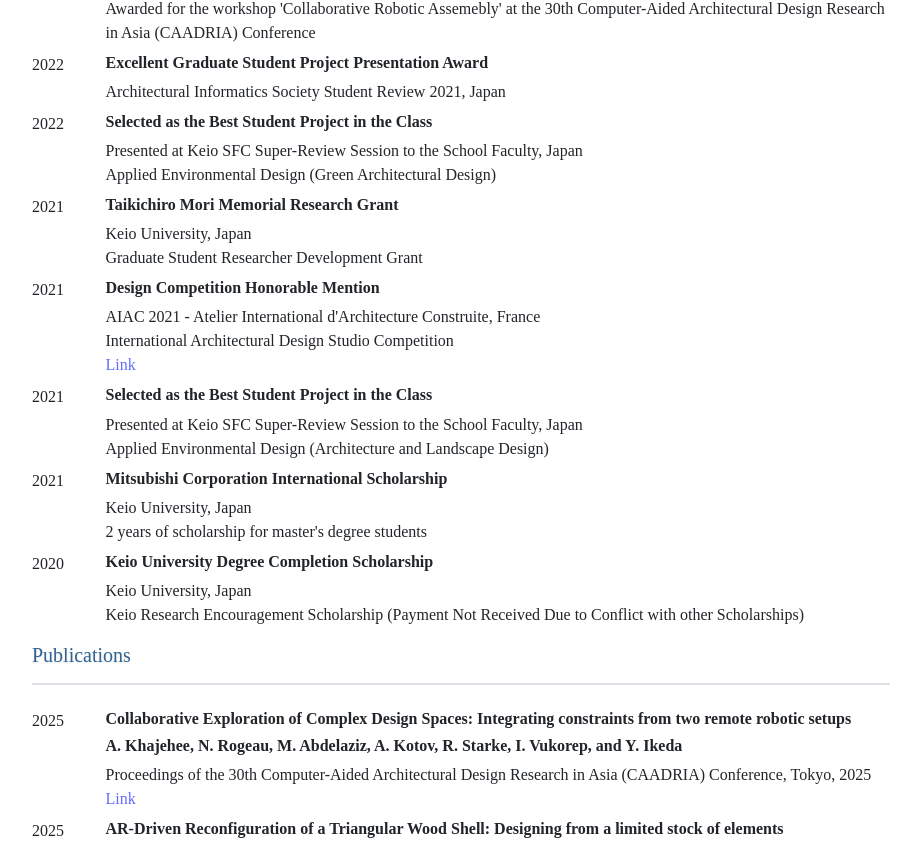
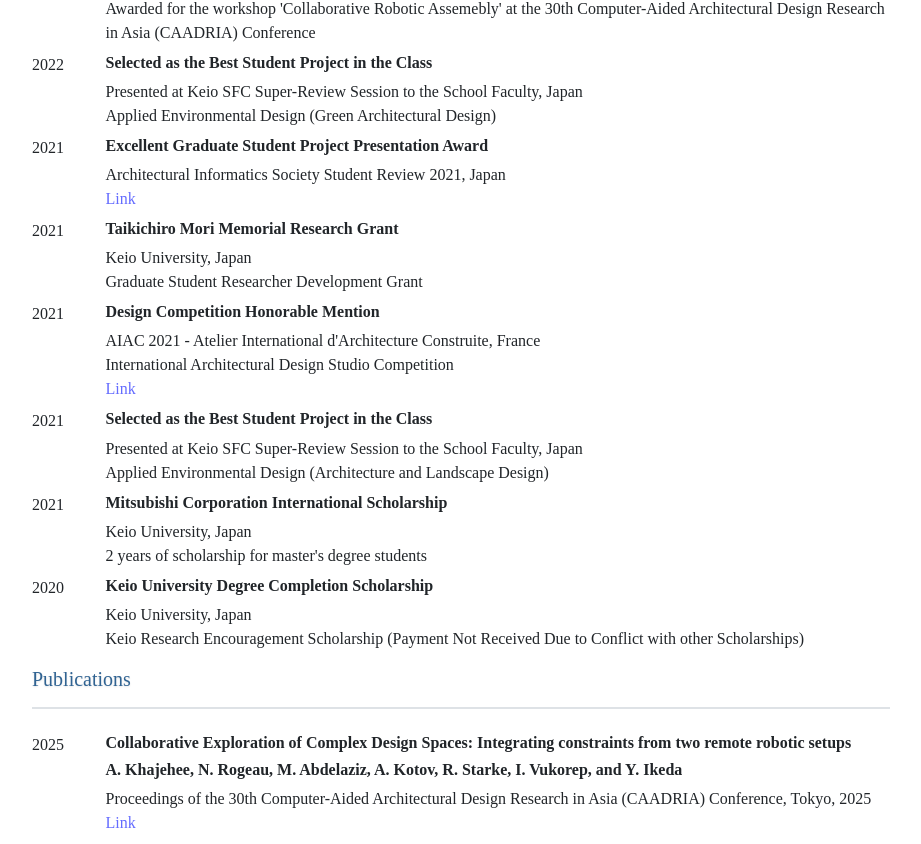
Before and after one commit to Arastookhajehee/my_cv_react, a React (Vite) app: page / in a window 1280 px wide. Shown: the part 1139-1983 px from the top of the page, without its empty margins (334-1255 px from the left). Built offline with nearby package versions, Linux system fonts and the light colour scheme; the HTML template or start-up script is replaced by a standard one.

Commit message:
link for award

```diff
--- a/src/assets/cv_data.js
+++ b/src/assets/cv_data.js
@@ -108,13 +108,14 @@ const cvData = [
   },
   {
     category: "Honors, Awards, and Grants",
-    year: 2022,
+    year: 2021,
     month: "October",
     title: "Excellent Graduate Student Project Presentation Award",
     // author: "Arastoo Khajehee",
     description:
       "",
     location: "Architectural Informatics Society Student Review 2021, Japan",
+    link: "https://ais-j.org/202203/1164/"
   },
   {
     category: "Honors, Awards, and Grants",
```
